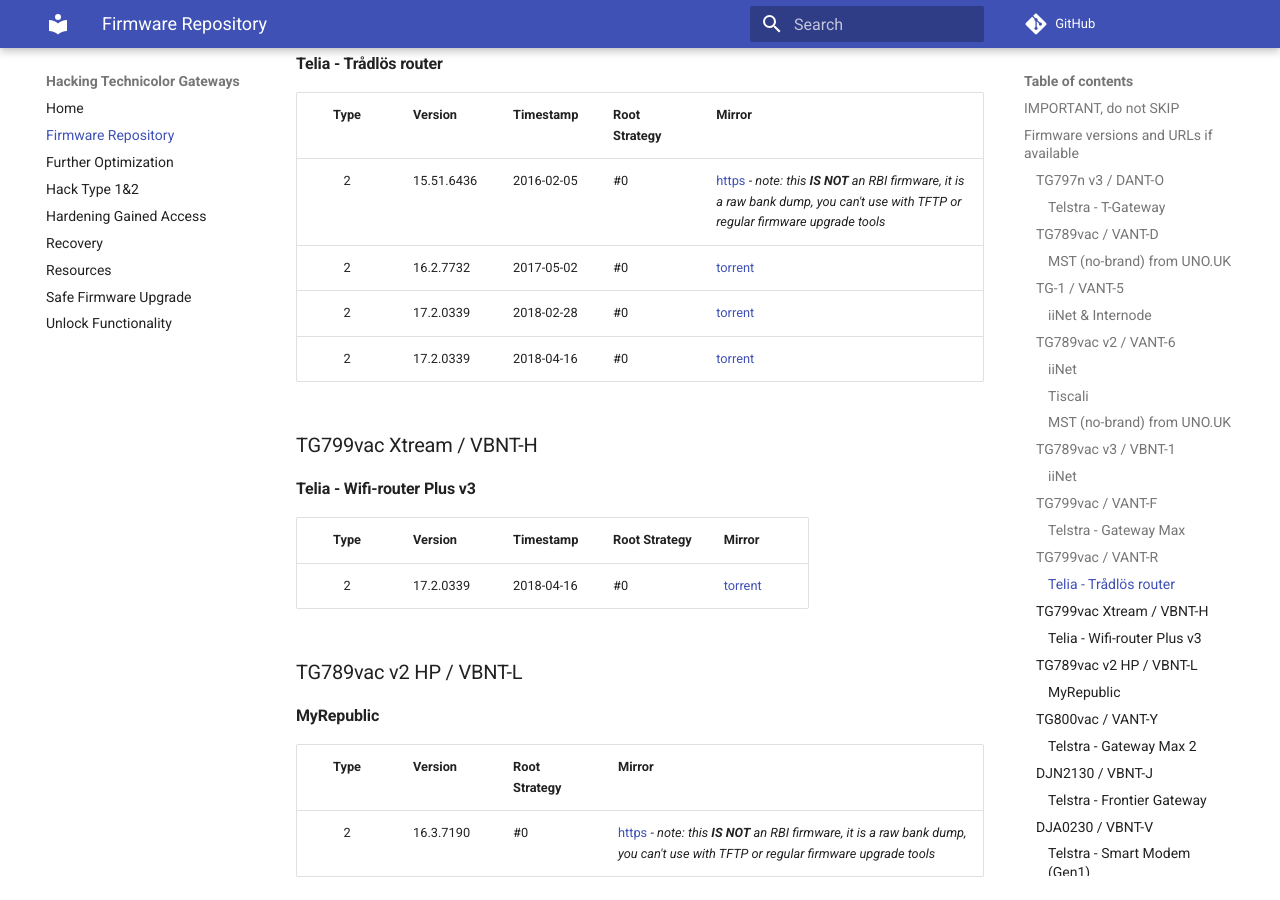
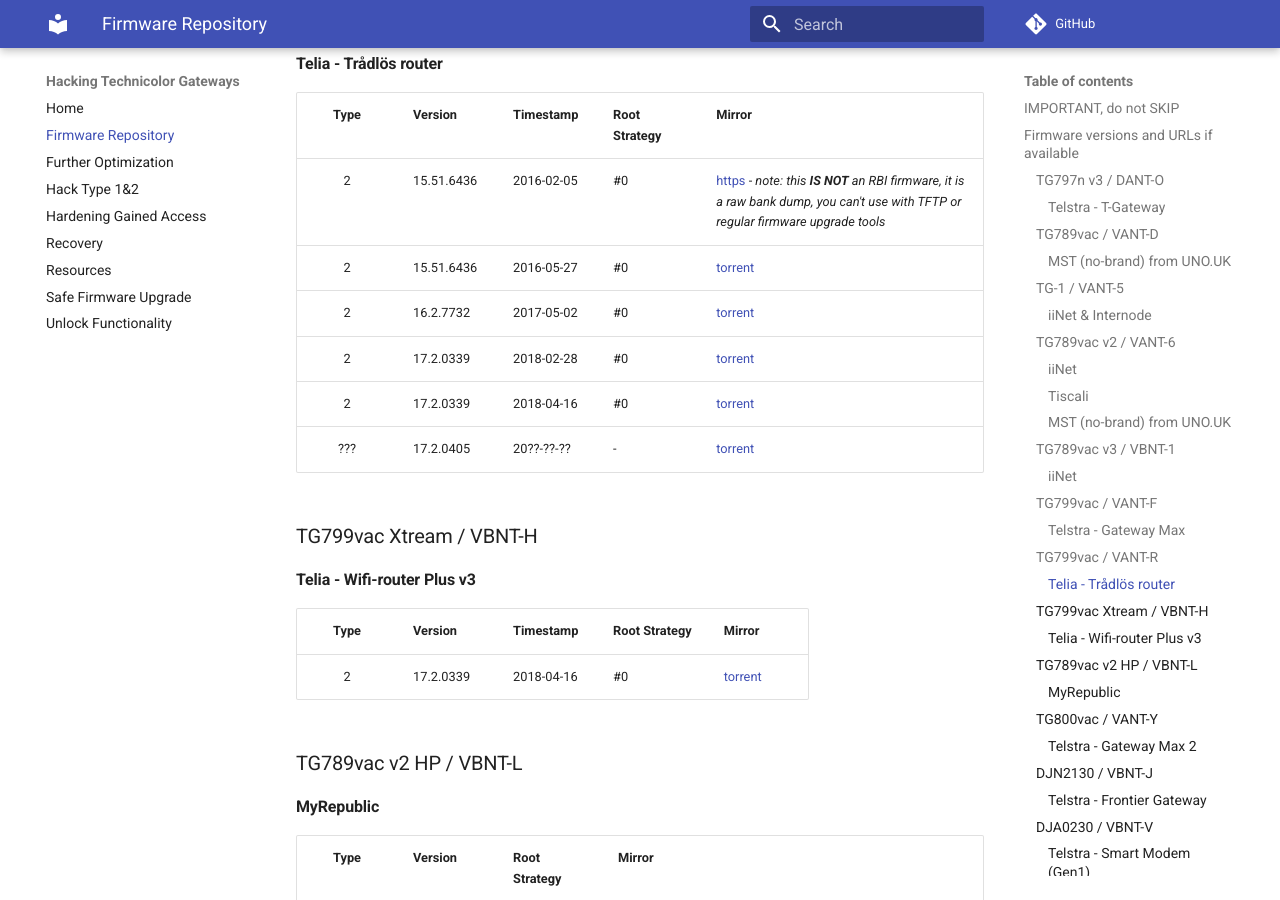
Before and after one commit to hack-technicolor/hack-technicolor, an MkDocs documentation site: the page built from docs/Firmware Repository.md, in a window 1280 px wide and 900 px high, scrolled down 4183 px. Built offline with MkDocs 1.6.1 and Material for MkDocs 9.7.7, drawn with Linux system fonts in a browser that asks for light colours; comment, search, counter and statistics services are not loaded.

Commit message:
More vant-r firmwares

```diff
--- a/docs/Firmware Repository.md
+++ b/docs/Firmware Repository.md
@@ -118,10 +118,12 @@
 
 | Type   | Version          | Timestamp  | Root Strategy | Mirror |
 |:------:|:-----------------|:-----------|:--------------|:-------|
-| 2      | 15.51.6436       | 2016-02-05 | #0            | [https](Fix me!) - *note: this **IS NOT** an RBI firmware, it is a raw bank dump, you can't use with TFTP or regular firmware upgrade tools* |
+| 2      | 15.51.6436       | 2016-02-05 | #0            | [https](https://github.com/kevdagoat/hack-technicolor/blob/master/firmware/vant-r_15.51.6436-1361003-bank_dump.xz?raw=true) - *note: this **IS NOT** an RBI firmware, it is a raw bank dump, you can't use with TFTP or regular firmware upgrade tools* |
+| 2      | 15.51.6436       | 2016-05-27 | #0            | [torrent](https://github.com/kevdagoat/hack-technicolor/blob/master/torrents/vant-r/15516436r1361008closed.rbi.torrent?raw=true) |
 | 2      | 16.2.7732        | 2017-05-02 | #0            | [torrent](https://github.com/kevdagoat/hack-technicolor/blob/master/torrents/vant-r/1627732r2221004closed.rbi.torrent?raw=true) |
 | 2      | 17.2.0339        | 2018-02-28 | #0            | [torrent](https://github.com/kevdagoat/hack-technicolor/blob/master/torrents/vant-r/172339r1021008closed.rbi.torrent?raw=true) |
 | 2      | 17.2.0339        | 2018-04-16 | #0            | [torrent](https://github.com/kevdagoat/hack-technicolor/blob/master/torrents/vant-r/172339r1021022closed.rbi.torrent?raw=true) |
+| ???    | 17.2.0405        | 20??-??-?? | -             | [torrent](https://github.com/kevdagoat/hack-technicolor/blob/master/torrents/vant-r/172405r1021034closed.rbi.torrent?raw=true) |
 
 ### TG799vac Xtream / VBNT-H
 
```
Also changed, not shown: 3 other files.
